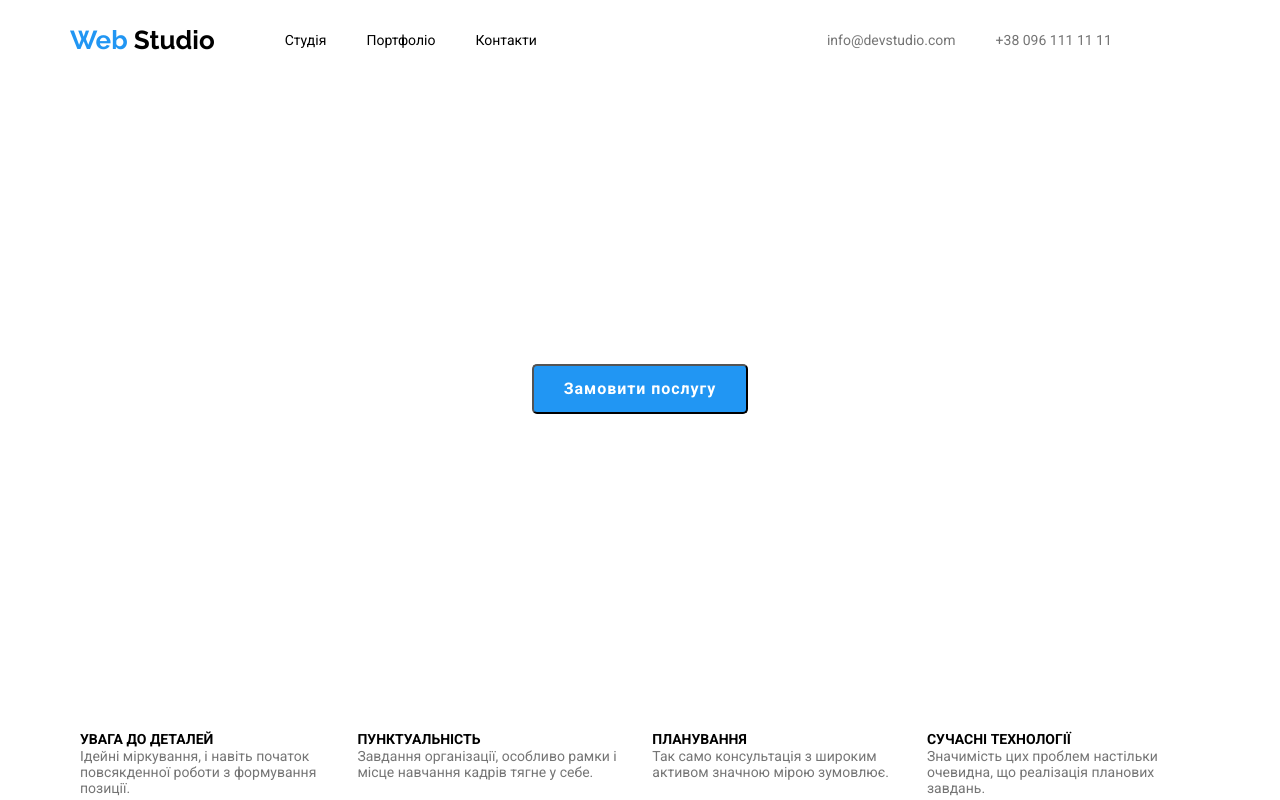
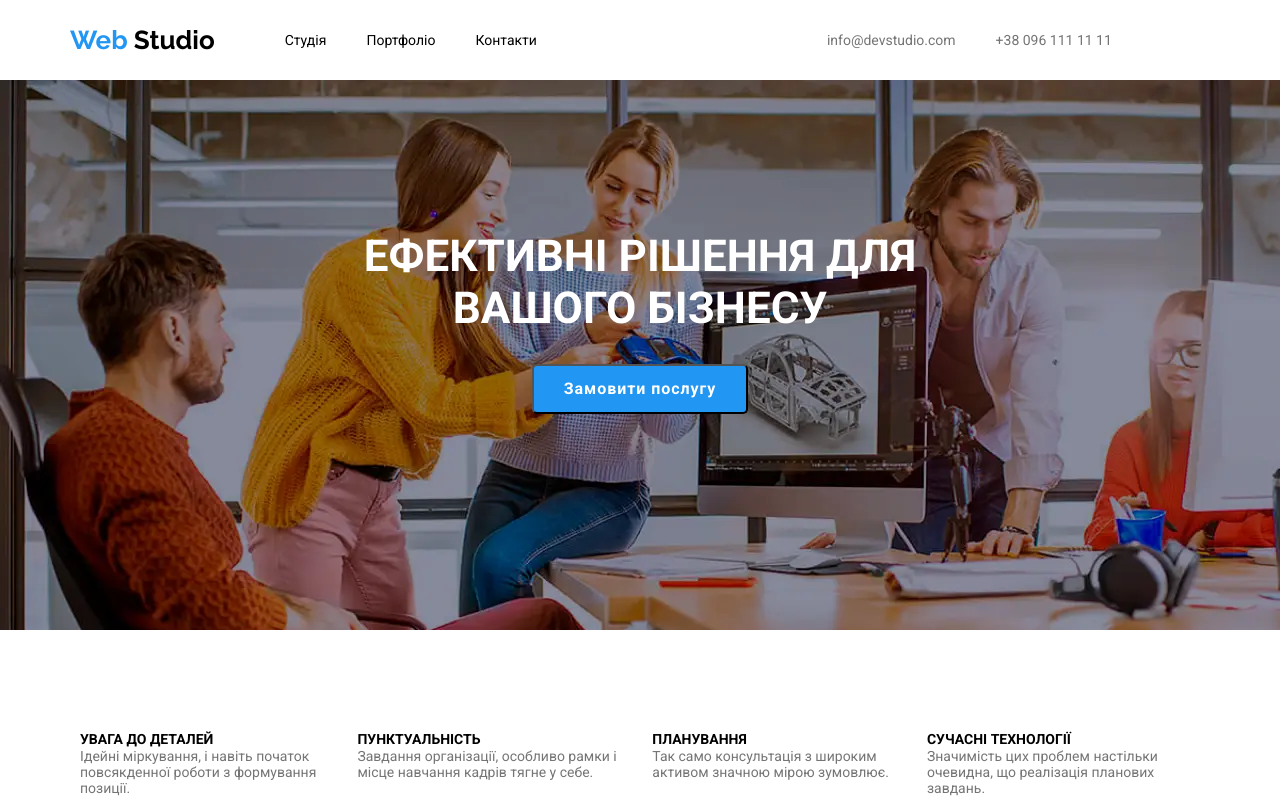
Before and after one commit to uhdjiv/WEBSTYDIO, a plain HTML site: page index.html in a window 1280 px wide. Shown: the top 800 px of the page. Drawn offline with Linux system fonts and the light colour scheme.

Commit message:
Update style.css

```diff
--- a/style.css
+++ b/style.css
@@ -79,7 +79,7 @@ margin: 20px;
 }
 .section-1{
 height: 550px;
-background-image: url(./img/Img.webp);
+background-image: url(./Img.webp);
 }
 .h1-section1{
     font-family: Roboto;
```
